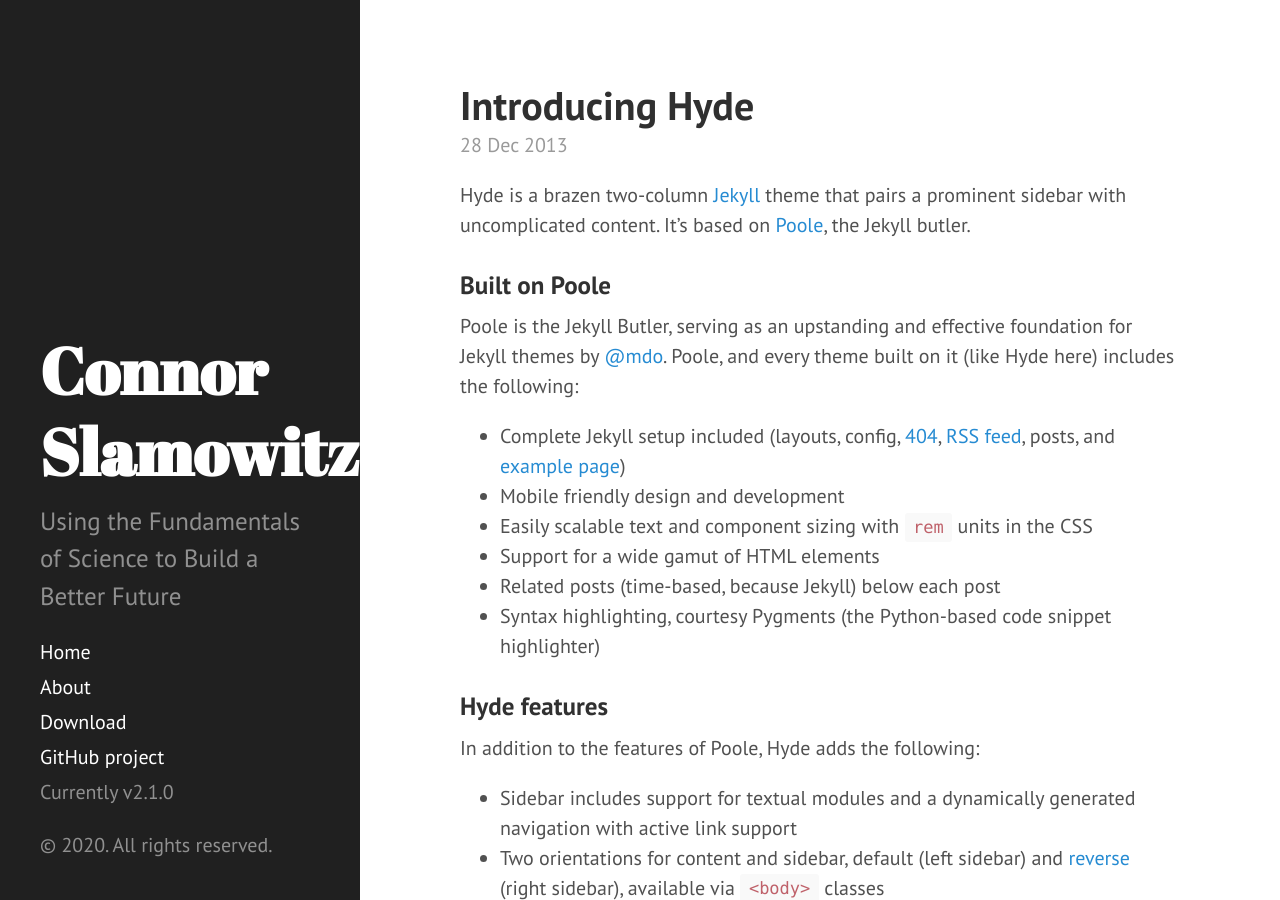
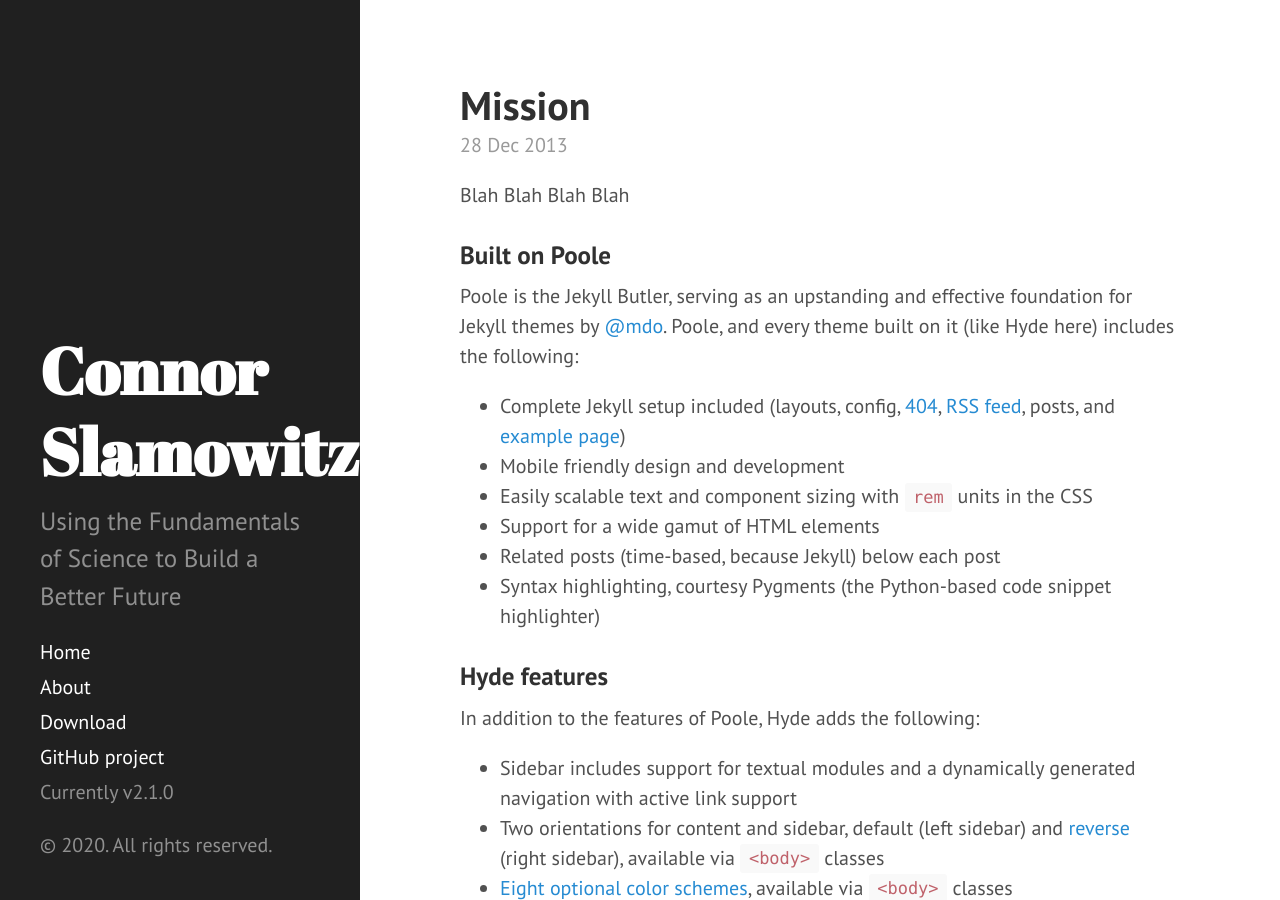
Before and after one commit to ConnorSlamowitz/Connor-Slamowitz, a Jekyll site: the page built from _posts/2013-12-28-introducing-hyde.md, in a window 1280 px wide and 900 px high. Built offline with Jekyll 4.4.1, drawn with Linux system fonts in a browser that asks for light colours; Markdown is read by kramdown in place of the engine named in the settings.

Commit message:
Update 2013-12-28-introducing-hyde.md

```diff
--- a/_posts/2013-12-28-introducing-hyde.md
+++ b/_posts/2013-12-28-introducing-hyde.md
@@ -1,9 +1,9 @@
 ---
 layout: post
-title: Introducing Hyde
+title: Mission
 ---
 
-Hyde is a brazen two-column [Jekyll](http://jekyllrb.com) theme that pairs a prominent sidebar with uncomplicated content. It's based on [Poole](http://getpoole.com), the Jekyll butler.
+Blah Blah Blah Blah
 
 ### Built on Poole
 
```
